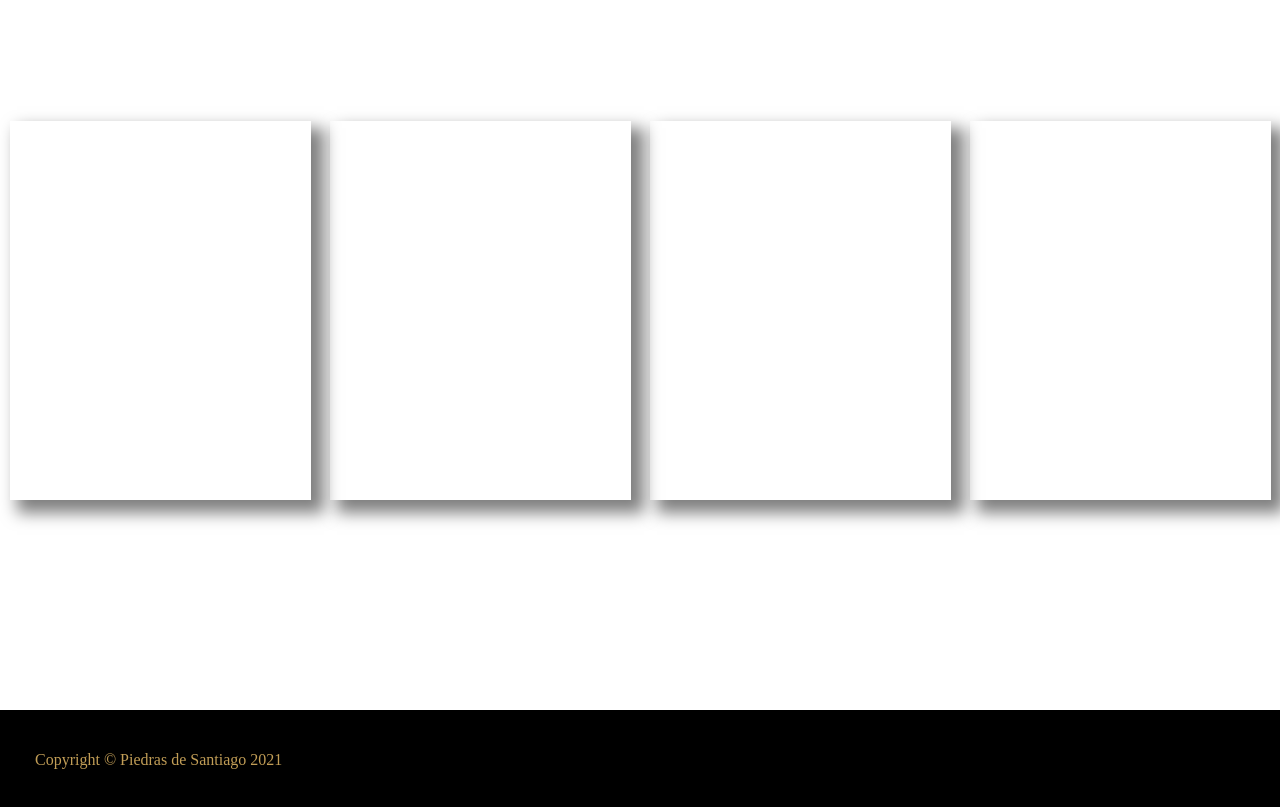
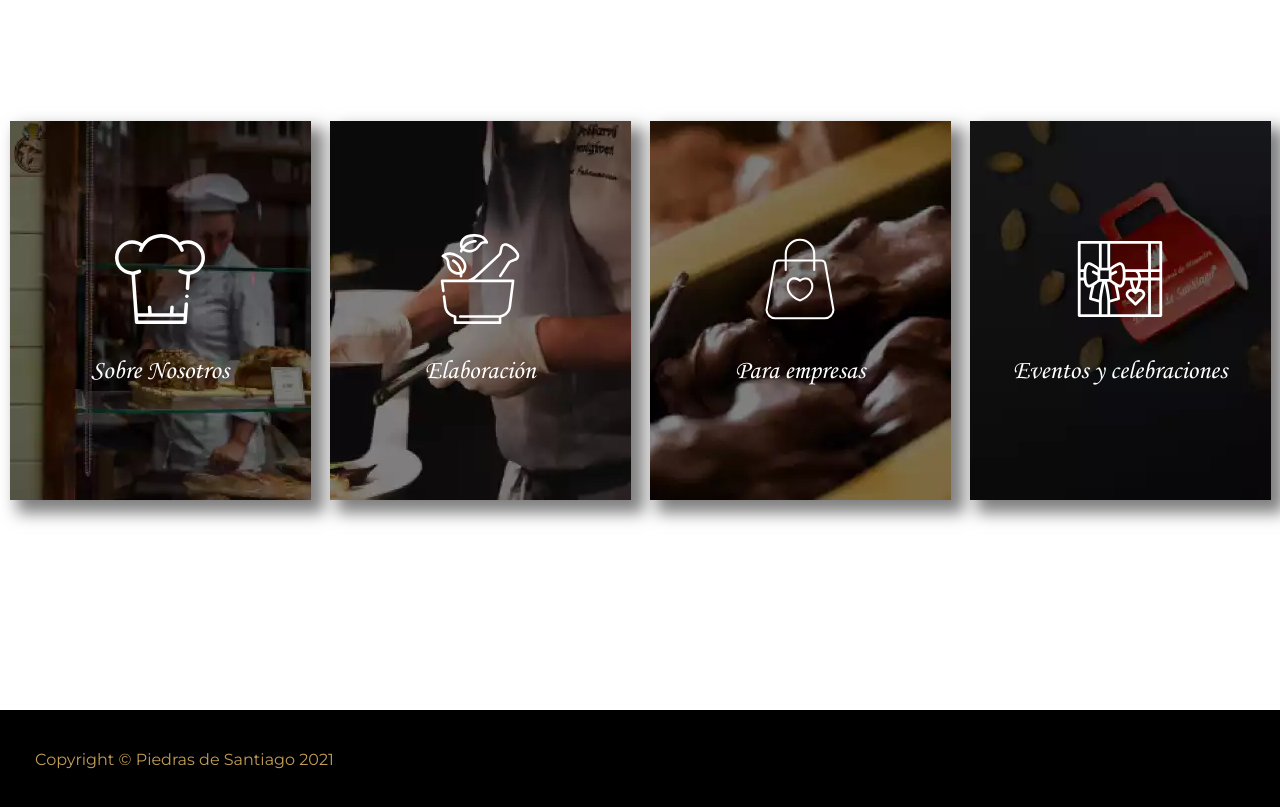
Before and after one commit to man80vil/Exercicio_45, a plain HTML site: page index.html in a window 1280 px wide. Shown: the part 960-1767 px from the top of the page. Drawn offline with Linux system fonts and the light colour scheme; the site is published under a folder, as on GitHub Pages, so addresses that start at the root find nothing.

Commit message:
Actualizacion rutas img

```diff
--- a/estilos.css
+++ b/estilos.css
@@ -5,12 +5,12 @@
 }
 @font-face {
     font-family:"Monotype";
-    src: url(/assets/fonts/monotype-corsiva.ttf);
+    src: url(./assets/fonts/monotype-corsiva.ttf);
 
 }
 @font-face {
     font-family:"Monserrat" ;
-    src: url(/assets/fonts/Montserrat-VariableFont_wght.ttf);
+    src: url(./assets/fonts/Montserrat-VariableFont_wght.ttf);
 }
 header{
     padding-top: 18px;
@@ -98,16 +98,16 @@ a{
     align-items: center;
  }
  .cajas__comun--nosotros{
-    background-image: url(/assets/components/intro-sobre-nosotros.webp);
+    background-image: url(./assets/components/intro-sobre-nosotros.webp);
  }
  .cajas__comun--elaboracion{
-    background-image: url(/assets/components/intro-elaboracion.webp);
+    background-image: url(./assets/components/intro-elaboracion.webp);
  }
  .cajas__comun--empresas{
-    background-image: url(/assets/components/intro-para-empresas.webp);
+    background-image: url(./assets/components/intro-para-empresas.webp);
  }
  .cajas__comun--eventos{
-    background-image: url(/assets/components/intro-eventos.webp);
+    background-image: url(./assets/components/intro-eventos.webp);
  }
  .cajas__img{
     width: 90px;
```
